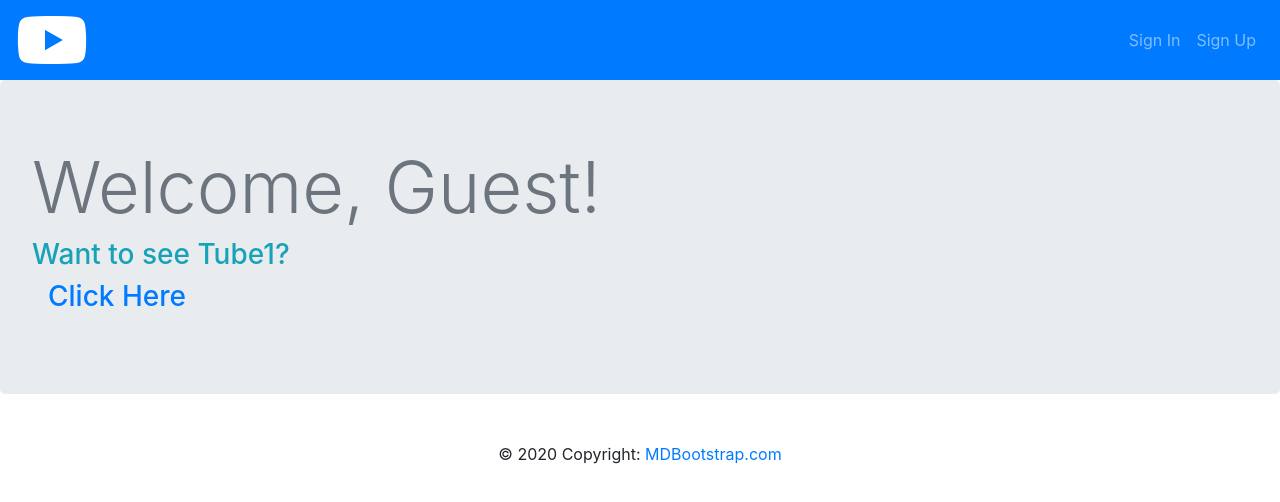
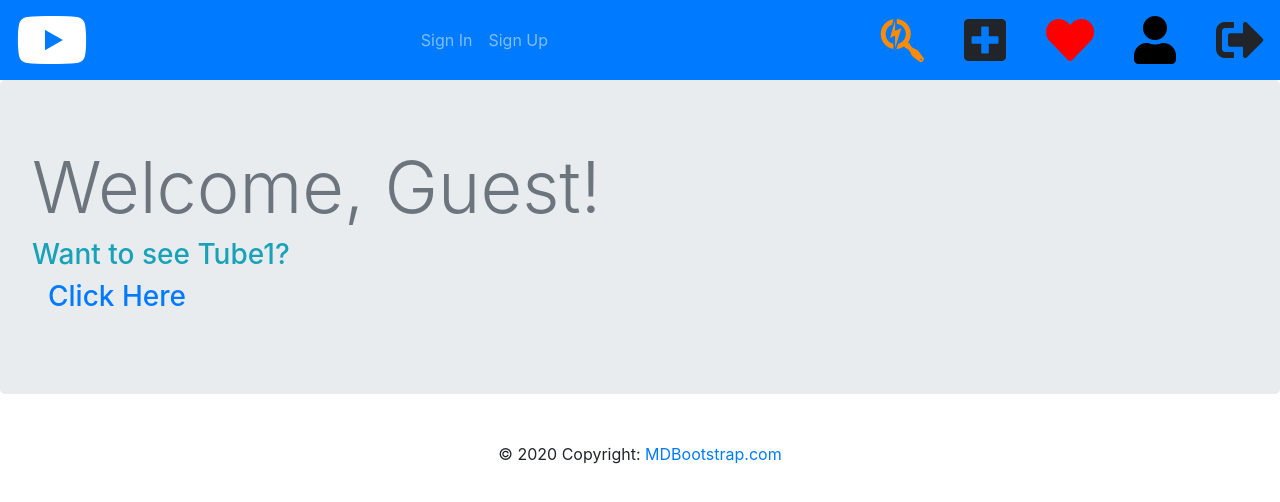
Before and after one commit to GeorgiStoev/Tube3, a Vue app: page / in a window 1280 px wide. Shown: the top 502 px of the page. Built offline with nearby package versions, Linux system fonts and the light colour scheme.

Commit message:
Firebase SignOut Implemented

```diff
--- a/src/components/core/header.vue
+++ b/src/components/core/header.vue
@@ -19,23 +19,40 @@
           </router-link>
         </li>
     </ul>
-      <!-- <ul class="navbar-nav ml-auto">
+       <ul class="navbar-nav ml-auto">
         <li class="nav-item">
-          <i class="fab fa-searchengin fa-3x" style="color:darkorange;" routerLink="/video/search"></i>
-          <i class="fas fa-plus-square fa-3x pointer" routerLink="video/create"></i>
-          <i class="fas fa-heart fa-3x pointer" style="color:#FF0000;" routerLink="/video/favourites"></i>
-          <i class="fas fa-user fa-3x pointer" style="color:black;" (click)="profile()"></i>
-          <i class="fas fa-sign-out-alt fa-3x pointer" (click)="logout()" routerLink=""></i>
+          <i class="fab fa-searchengin fa-3x" style="color:darkorange;"></i>
+          <i class="fas fa-plus-square fa-3x pointer"></i>
+          <i class="fas fa-heart fa-3x pointer" style="color:#FF0000;"></i>
+          <i class="fas fa-user fa-3x pointer" style="color:black;"></i>
+          <i v-on:click="logout" class="fas fa-sign-out-alt fa-3x pointer"></i>
         </li>
-      </ul> -->
+      </ul>
   </div>
 </nav>
 
 </template>
 
 <script>
+import firebase from 'firebase';
 export default {
-
+    name: 'navbar',
+    data() {
+      return {
+        isLoggedIn: false,
+        currentUser: false
+      };
+    },
+    methods: {
+      logout: function() {
+        firebase
+          .auth()
+          .signOut()
+          .then(() => {
+            this.$router.push('/signin');
+          });
+      }
+    }
 }
 </script>
 
```
